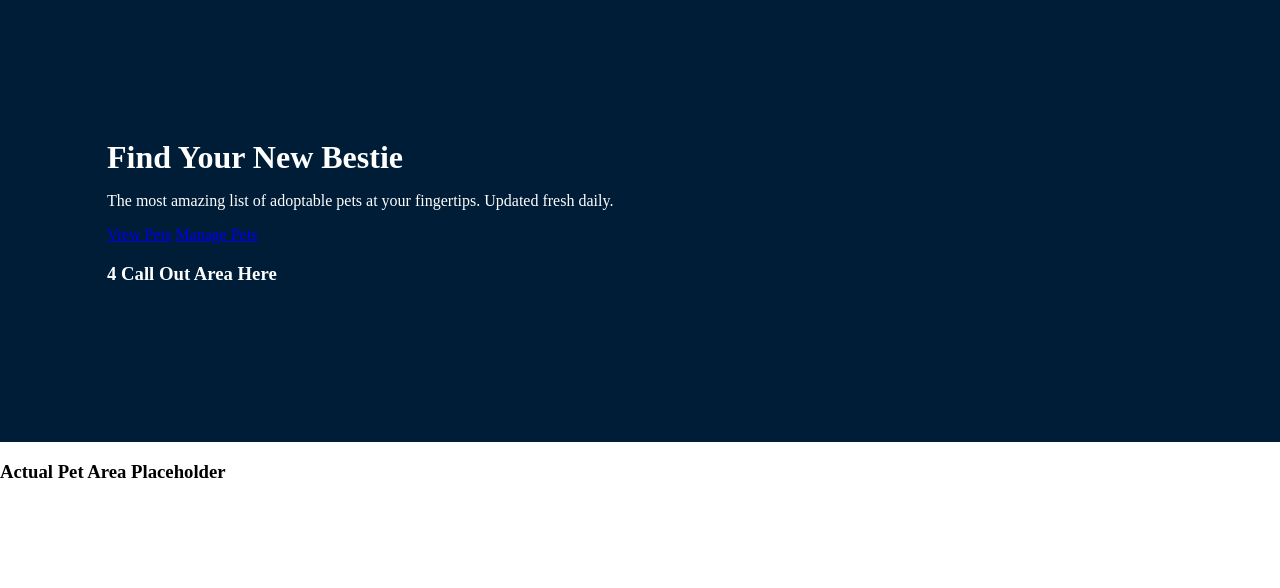
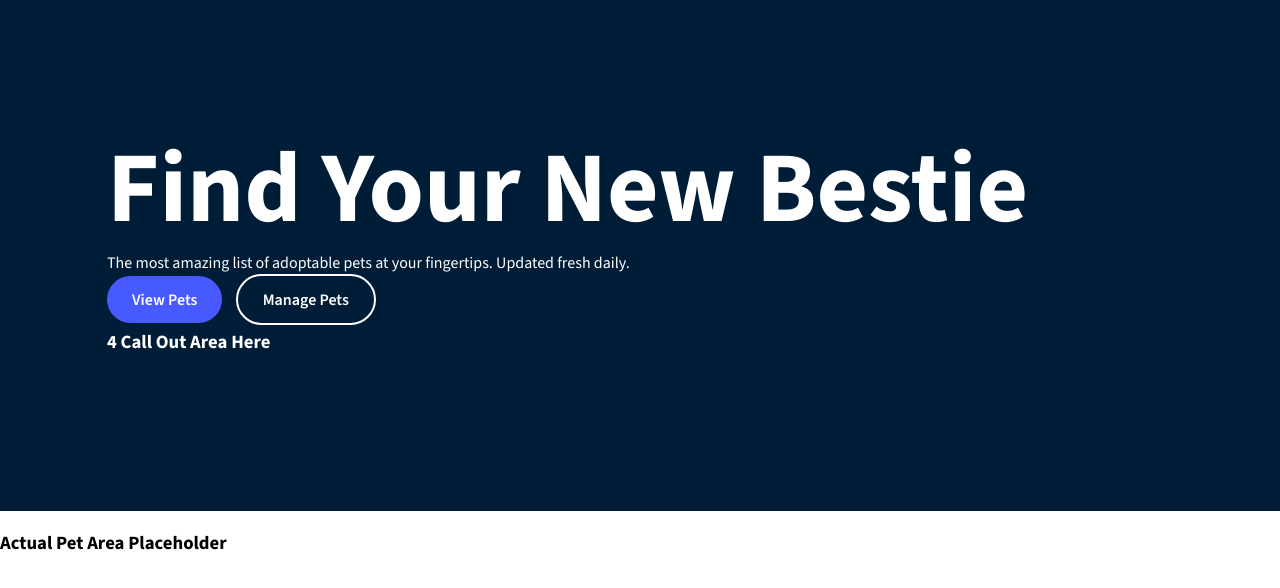
Before and after one commit to gochaavsajanishvili/Become-a-Web-Developer-2024-Bootcamp, a plain HTML site: page index.html in a window 1280 px wide. Drawn offline with nearby package versions, Linux system fonts and the light colour scheme.

Commit message:
Enhance index.html and styles.css with new font and button styles. Added Google Fonts integration and updated button classes for improved styling and layout.

```diff
--- a/index.html
+++ b/index.html
@@ -1,19 +1,25 @@
 <!DOCTYPE html>
 <html lang="en">
+
 <head>
   <meta charset="UTF-8">
   <meta name="viewport" content="width=device-width, initial-scale=1.0">
   <title>Our Cool Title</title>
+  <link rel="preconnect" href="https://fonts.googleapis.com">
+  <link rel="preconnect" href="https://fonts.gstatic.com" crossorigin>
+  <link href="https://fonts.googleapis.com/css2?family=Source+Sans+3:ital,wght@0,200..900;1,200..900&display=swap"
+    rel="stylesheet">
   <link rel="stylesheet" href="styles.css">
 </head>
+
 <body>
 
   <div class="top-section-wrapper">
     <div class="top-section">
       <h1>Find Your New Bestie</h1>
       <p>The most amazing list of adoptable pets at your fingertips. Updated fresh daily.</p>
-      <a href="#">View Pets</a>
-      <a href="#">Manage Pets</a>
+      <a class="our-btn utility-mr" href="#">View Pets</a>
+      <a class="our-btn our-btn--outline" href="#">Manage Pets</a>
 
       <h3>4 Call Out Area Here</h3>
     </div>
@@ -21,4 +27,5 @@
 
   <h3>Actual Pet Area Placeholder</h3>
 </body>
+
 </html>
--- a/styles.css
+++ b/styles.css
@@ -1,6 +1,13 @@
-body, html, h1 {
+body,
+html,
+h1 {
   margin: 0;
   padding: 0;
+}
+
+body {
+  font-family: 'Source Sans 3', sans-serif;
+
 }
 
 .top-section-wrapper {
@@ -16,3 +23,26 @@ body, html, h1 {
   max-width: 1066px;
   margin: 0 auto;
 }
+
+.top-section h1 {
+  font-size: 6.25rem;
+  line-height: 97.3%;
+}
+
+.our-btn {
+  font-weight: 600;
+  background-color: #475AFF;
+  color: #fff;
+  text-decoration: none;
+  padding: 13px 25px;
+  border-radius: 1000px;
+}
+
+.our-btn--outline {
+  background-color: transparent;
+  border: 2px solid #fff;
+}
+
+.utility-mr {
+  margin-right: 10px;
+}
```
